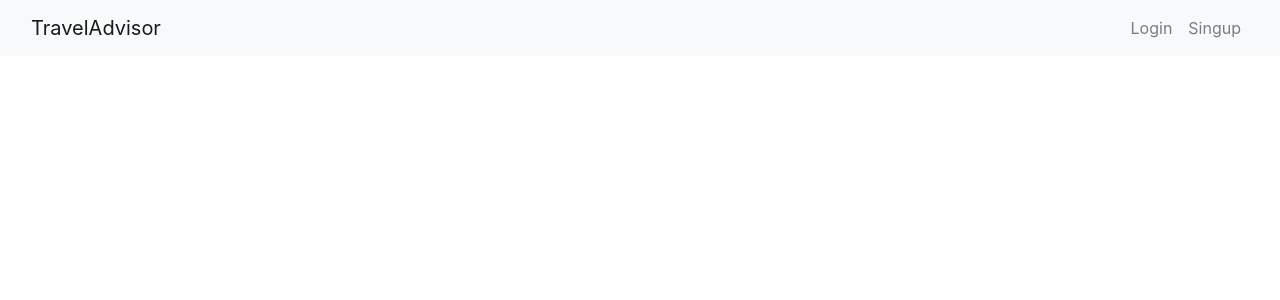
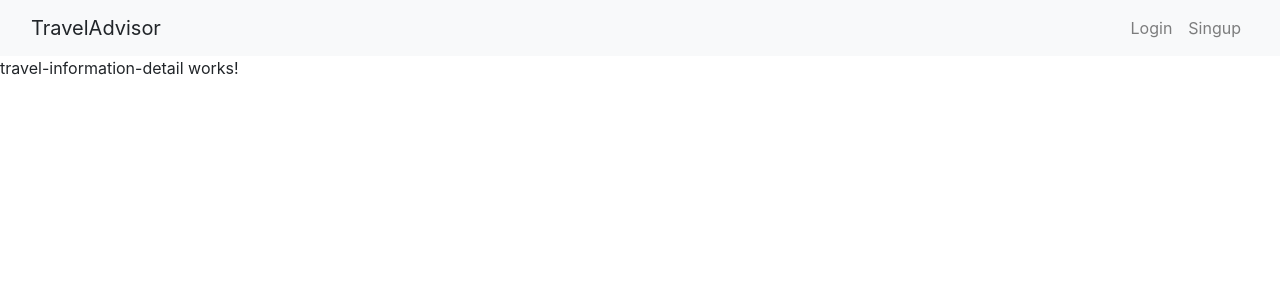
Before and after one commit to lucy811/Tourism-Advisor, an Angular app: page /travel-info-detail in a window 1280 px wide. Before the commit this address led to /. Shown: the top 300 px of the page. Built offline with nearby package versions, Linux system fonts and the light colour scheme.

Commit message:
Create travel-information-detail component

```diff
--- a/src/app/core/header/header.component.html
+++ b/src/app/core/header/header.component.html
@@ -1,7 +1,7 @@
 <nav class="navbar navbar-expand-lg navbar-light bg-light">
   <div class="container-fluid">
     <div class="navbar-header">
-      <a class="navbar-brand" routerLink="/">TravelAdvisor</a>
+      <a class="navbar-brand">TravelAdvisor</a>
     </div>
 
     <div class="nav navbar-nav navbar-right">
--- a/src/app/travel-information/travel-information-collection/travel-information-collection.component.html
+++ b/src/app/travel-information/travel-information-collection/travel-information-collection.component.html
@@ -10,7 +10,7 @@
         <img [src]=travelInfo.imagePath>
         <div class="caption">
           <h5>{{ travelInfo.name }}</h5>
-          <a href="#" class="btn btn-warning">More Information</a>
+          <a class="btn btn-warning" routerLink="/travel-info-detail">More Information</a>
         </div>
       </div>
     </div>
--- /dev/null
+++ b/src/app/travel-information/travel-information-detail/travel-information-detail.component.html
@@ -0,0 +1 @@
+<p>travel-information-detail works!</p>
--- /dev/null
+++ b/src/app/travel-information/travel-information-detail/travel-information-detail.component.ts
@@ -0,0 +1,15 @@
+import { Component, OnInit } from '@angular/core';
+
+@Component({
+  selector: 'app-travel-information-detail',
+  templateUrl: './travel-information-detail.component.html',
+  styleUrls: ['./travel-information-detail.component.scss']
+})
+export class TravelInformationDetailComponent implements OnInit {
+
+  constructor() { }
+
+  ngOnInit() {
+  }
+
+}
--- a/src/app/travel-information/travel-infromation-routing.module.ts
+++ b/src/app/travel-information/travel-information-routing.module.ts
@@ -2,10 +2,12 @@ import { NgModule } from '@angular/core';
 import { Routes, RouterModule } from '@angular/router';
 import { TravelInformationCreateComponent } from './travel-information-create/travel-information-create.component';
 import { TravelInformationCollectionComponent } from './travel-information-collection/travel-information-collection.component';
+import { TravelInformationDetailComponent } from './travel-information-detail/travel-information-detail.component';
 
 const travelRoutes: Routes = [
   { path: 'travel-info-collection', component: TravelInformationCollectionComponent },
   { path: 'travel-info-create', component: TravelInformationCreateComponent },
+  { path: 'travel-info-detail', component: TravelInformationDetailComponent}
 ];
 
 @NgModule({
--- a/src/app/travel-information/travel-information.module.ts
+++ b/src/app/travel-information/travel-information.module.ts
@@ -3,13 +3,15 @@ import { CommonModule } from '@angular/common';
 
 import { TravelInformationCollectionComponent } from './travel-information-collection/travel-information-collection.component';
 import { TravelInformationCreateComponent } from './travel-information-create/travel-information-create.component';
+import { TravelInformationDetailComponent } from './travel-information-detail/travel-information-detail.component';
 import { ReactiveFormsModule } from '@angular/forms';
-import { TravelRoutingModule } from './travel-infromation-routing.module';
+import { TravelRoutingModule } from './travel-information-routing.module';
 
 @NgModule({
   declarations: [
     TravelInformationCollectionComponent,
     TravelInformationCreateComponent,
+    TravelInformationDetailComponent
   ],
   imports: [
     CommonModule,
```
Also changed, not shown: src/app/travel-information/travel-information-detail/travel-information-detail.component.scss (added), 2 other files (tests, documents, lock files or other folders).
